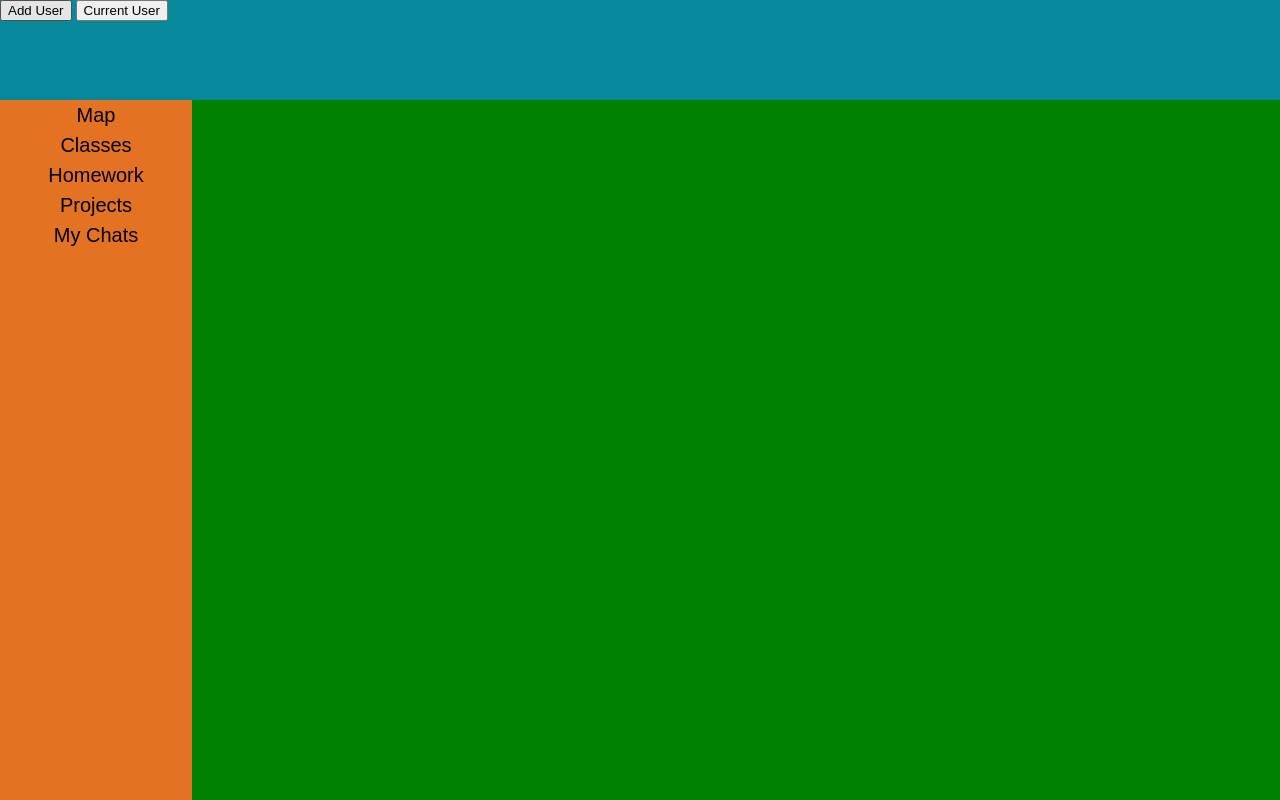
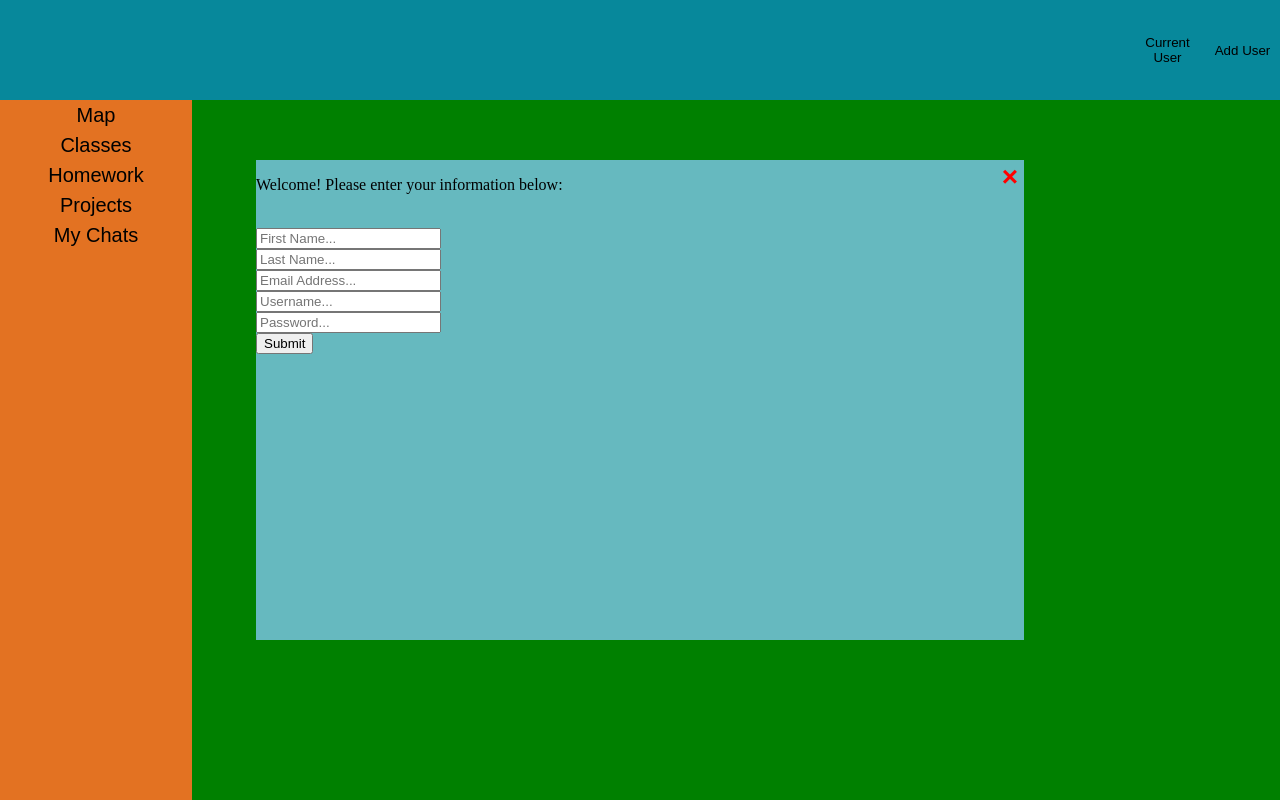
Before and after one commit to Csgoodjr/MyStudyBuddy.js, a plain HTML site: page public/index.html in a window 1280 px wide. Both pictures are taken after a click on the button "Add User". Drawn offline with nearby package versions, Linux system fonts and the light colour scheme; some packages are replaced by stand-ins of ours; a web font is replaced by a local one.

Commit message:
Update Modal for Adding User

```diff
--- a/public/index.html
+++ b/public/index.html
@@ -26,16 +26,13 @@
     <link rel="stylesheet" href="myStudyBuddy.css">
 
     <!--Google Maps API Integration-->
-    <!--<script src="https://maps.googleapis.com/maps/api/js?key=AIzaSyCK2qX2torgp4UGseh4RnkYkxrsHweyRf0"></script>-->
-    <script src="https://maps.googleapis.com/maps/api/js?v=3.exp&key=AIzaSyA8anfeOBTQsCqDJyfQatna9Kyzf0xKs88"
+    <script src="https://maps.googleapis.com/maps/api/js?key=AIzaSyA8anfeOBTQsCqDJyfQatna9Kyzf0xKs88"
     async defer></script>
-
-
 
   </head>
   <body>
     <div id="MainNav">
-      <button class="mainnavbtn" id="add_user_btn" onclick="add_user();">Add User</button>
+      <button class="mainnavbtn" id="add_user_modal_btn" onclick="open_modal();">Add User</button>
       <button class="mainnavbtn" id="view_user_btn" onclick="view_user();">Current User</button>
     </div>
     <div id="MainSideBar">
@@ -49,8 +46,15 @@
       <div id="Map">
       </div>
     </div>
-    <div id="user_modal">
-
+    <div id="user_modal" class="user_modal">
+      <button class="close" onclick="close_modal();">&times;</button>
+      <p>Welcome! Please enter your information below:</p><br>
+      <input id="firstName" placeholder="First Name..."><br>
+      <input id="lastName" placeholder="Last Name..."><br>
+      <input id="email" placeholder="Email Address..."><br>
+      <input id="username" placeholder="Username..."><br>
+      <input id="password" placeholder="Password..."><br>
+      <button onclick="add_user();">Submit</button>
     </div>
   </body>
 </html>
--- a/public/myStudyBuddy.css
+++ b/public/myStudyBuddy.css
@@ -45,3 +45,44 @@ body {
     margin-left: 15%;
     position: fixed;
 }
+
+.mainnavbtn {
+    float: right;
+    border: none;
+    height: 100px;
+    width: 75px;
+    background: none;
+}
+
+.mainnavbtn:hover {
+    cursor: pointer;
+    background: rgb(16, 95, 107);
+}
+
+/*Modal*/
+.user_modal {
+    display: none;
+    position: fixed;
+    z-index: 1;
+    left: 20%;
+    top: 20%;
+    width: 60%;
+    height: 60%;
+    overflow: auto;
+    background: #66B9BF;
+}
+
+.close {
+    color: red;
+    float: right;
+    font-size: 28px;
+    font-weight: bold;
+    border: none;
+    background: none;
+}
+
+.close:hover,.close:focus {
+    color: black;
+    text-decoration: none;
+    cursor: pointer;
+}
--- a/public/myStudyBuddy.js
+++ b/public/myStudyBuddy.js
@@ -35,15 +35,24 @@ function view_chats() {
 	console.log("Chats");
 	$("#MainView").empty();
 	$("#MainView").css({'background':'red'});
-	$("#MainView").html("<h1>Chats</h1>");
+    $("#MainView").html("<h1>Chats</h1>");
+}
+
+function open_modal() {
+    $("#user_modal").css({"display":"block"});
+    console.log("Add User Clicked");
+}
+
+function close_modal() {
+    $("#user_modal").css({"display":"none"});
 }
 
 function add_user() {
-	conscole.log("New User...");
+	console.log("New User...");
 
 	var email = document.getElementById("email").value;
 	var firstName = document.getElementById("firstName").value;
-	var id = document.getElementById("id").value;
+	var id = (Math.floor(Math.random()*10000));
 	var lastName = document.getElementById("lastName").value;
 	var password = document.getElementById("password").value;
 	var username = document.getElementById("username").value;
```
Also changed, not shown: 1 other file.
